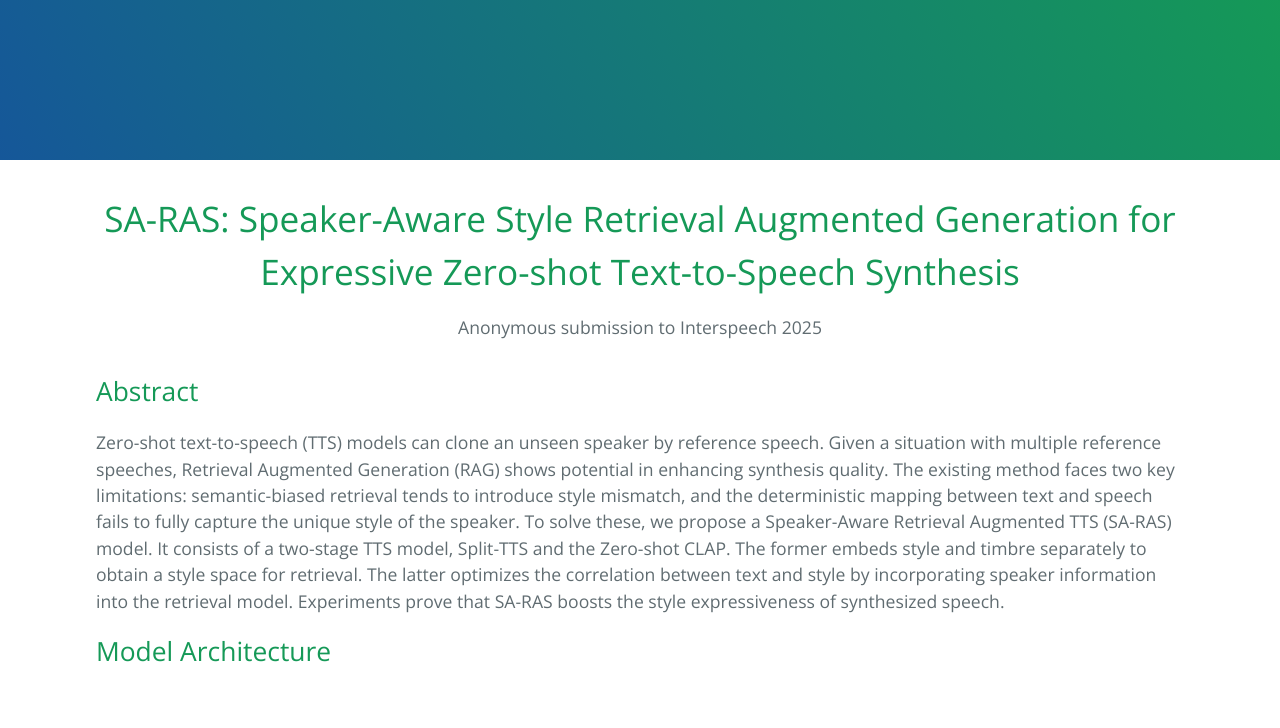
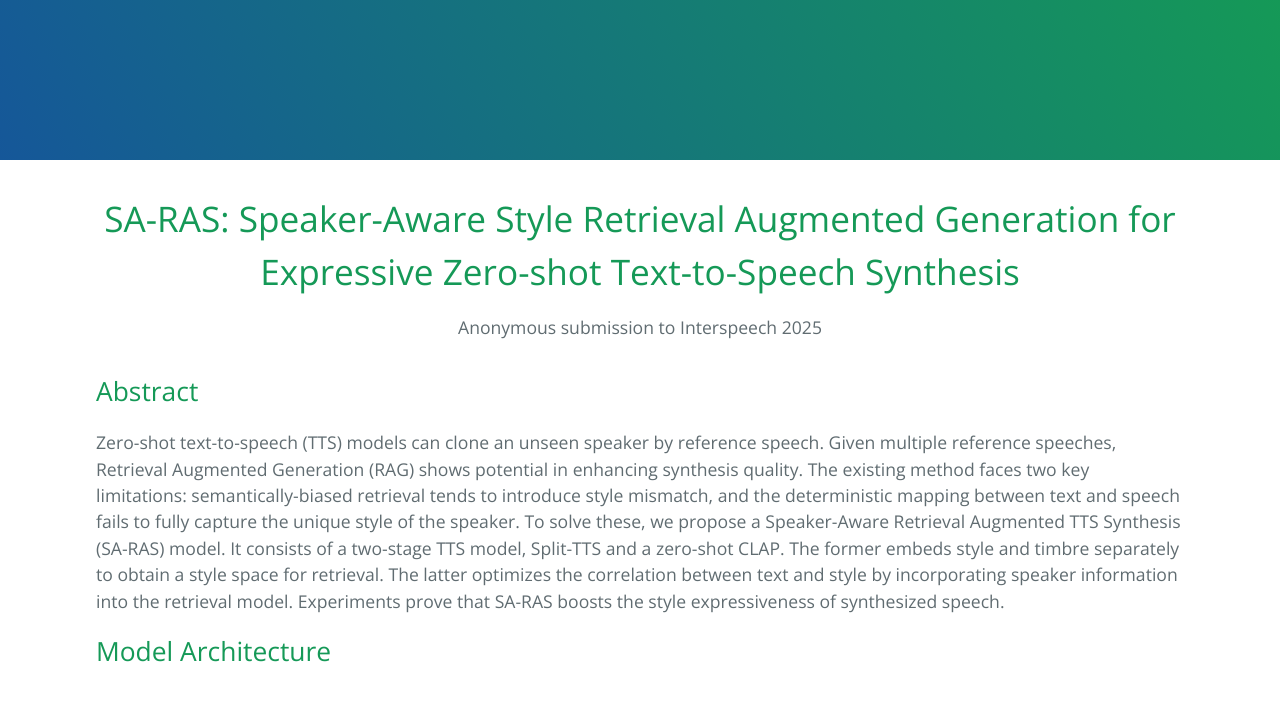
Before and after one commit to XXH333/2026icassp, a plain HTML site: page index.html in a window 1280 px wide. Shown: the top 728 px of the page. Drawn offline with nearby package versions, Linux system fonts and the light colour scheme.

Commit message:
Update index.html

```diff
--- a/index.html
+++ b/index.html
@@ -27,7 +27,7 @@
 
 
 <h2 id="abstract">Abstract</h2>
-<p>Zero-shot text-to-speech (TTS) models can clone an unseen speaker by reference speech. Given a situation with multiple reference speeches, Retrieval Augmented Generation (RAG) shows potential in enhancing synthesis quality. The existing method faces two key limitations: semantic-biased retrieval tends to introduce style mismatch, and the deterministic mapping between text and speech fails to fully capture the unique style of the speaker. To solve these, we propose a Speaker-Aware Retrieval Augmented  TTS (SA-RAS) model. It consists of a two-stage TTS model, Split-TTS and the Zero-shot CLAP. The former embeds style and timbre separately to obtain a style space for retrieval. The latter optimizes the correlation between text and style by incorporating speaker information into the retrieval model. Experiments prove that SA-RAS boosts the style expressiveness of synthesized speech. </p>
+<p>Zero-shot text-to-speech (TTS) models can clone an unseen speaker by reference speech. Given multiple reference speeches, Retrieval Augmented Generation (RAG) shows potential in enhancing synthesis quality. The existing method faces two key limitations: semantically-biased retrieval tends to introduce style mismatch, and the deterministic mapping between text and speech fails to fully capture the unique style of the speaker. To solve these, we propose a Speaker-Aware Retrieval Augmented  TTS Synthesis (SA-RAS) model. It consists of a two-stage TTS model, Split-TTS and a zero-shot CLAP. The former embeds style and timbre separately to obtain a style space for retrieval. The latter optimizes the correlation between text and style by incorporating speaker information into the retrieval model. Experiments prove that SA-RAS boosts the style expressiveness of synthesized speech. </p>
 
 
 <a name="1"><h2>Model Architecture</h2></a>
```
